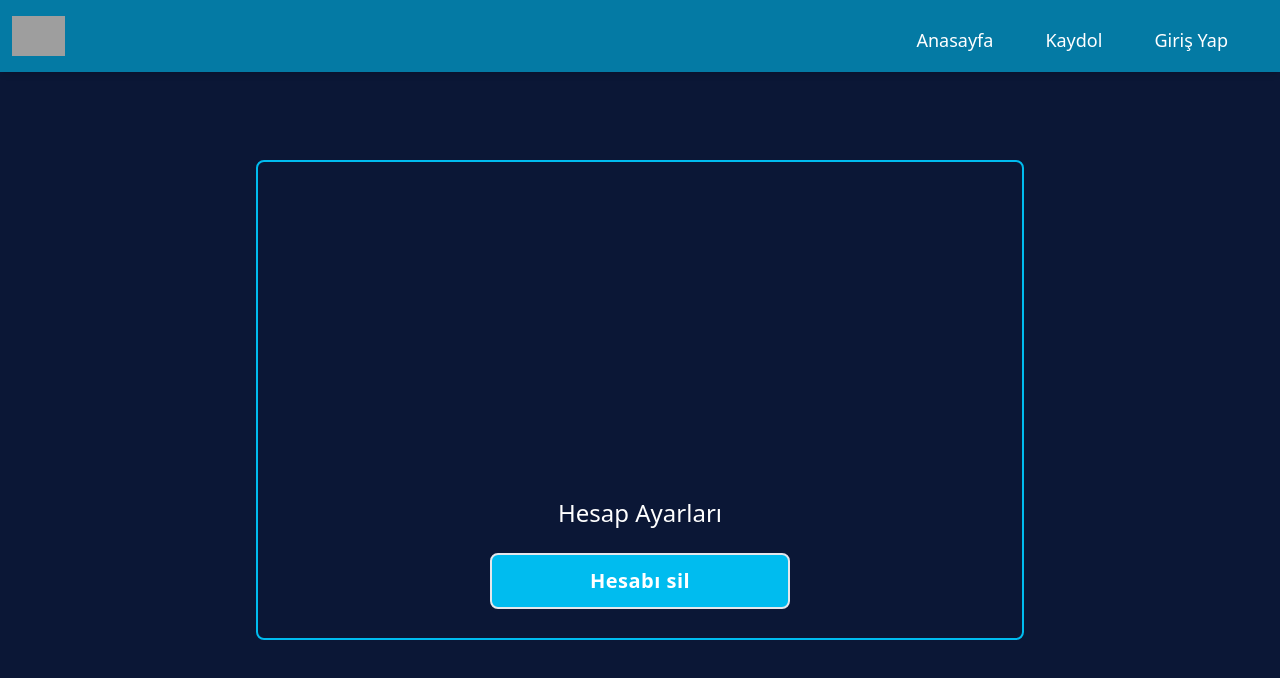
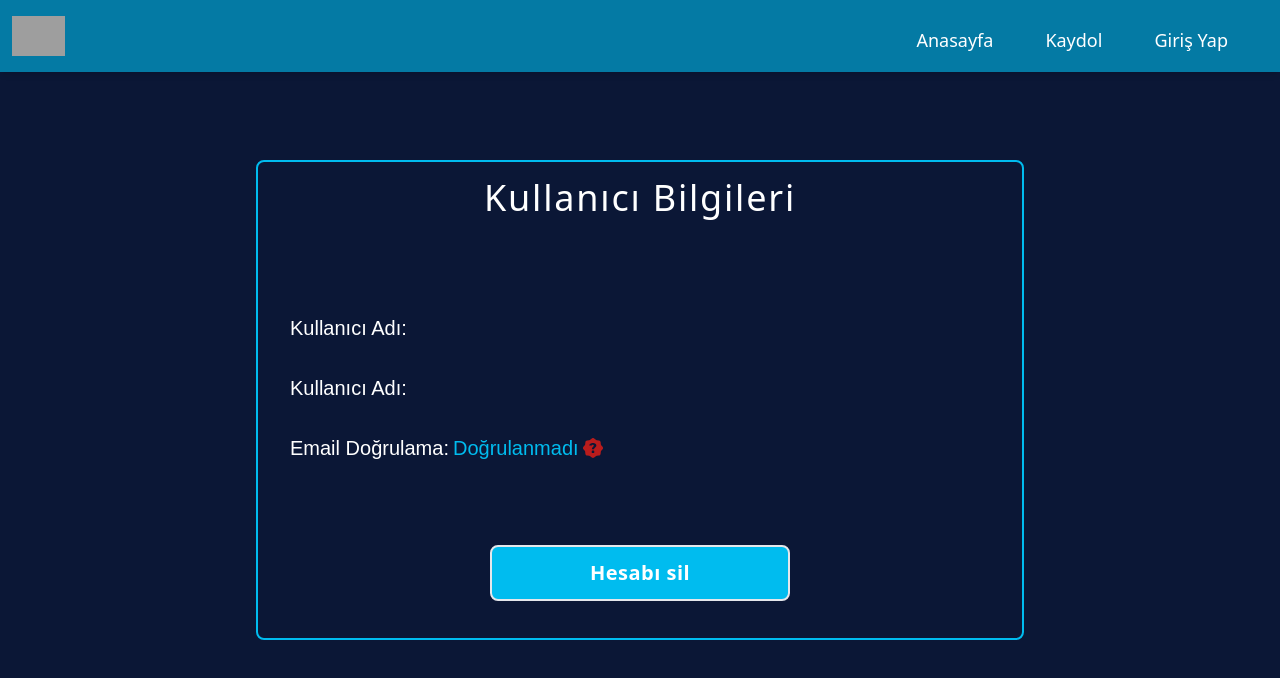
Before and after one commit to netcad3d/ReactVtkMaster, a React (Vite) app in the folder frontend/react-vtk/: page /Settings in a window 1280 px wide. Shown: the top 678 px of the page. Built offline with nearby package versions, Linux system fonts and the light colour scheme; grey boxes are pictures that could not be loaded.

Commit message:
Profile Page

```diff
--- a/frontend/react-vtk/src/pages/Settings.jsx
+++ b/frontend/react-vtk/src/pages/Settings.jsx
@@ -1,12 +1,69 @@
-const Settings =()=>{
-	return(
+import React from "react";
+
+import { useSelector } from "react-redux";
+import { GoVerified, GoUnverified } from "react-icons/go";
+
+const Settings = () => {
+  const auth = useSelector((state) => state.auth);
+
+  return (
     <div className="flex justify-center items-center bg-primary h-[100vh]">
-		<div className="p-4 flex flex-col justify-center items-center w-[90%] md:w-[60%] h-[60%] border-2 border-secondary rounded-lg">
-		  <div className="flex-[2] w-[full] h-[300px] mt-5" />
-		  <div className="flex-[1] flex justify-center items-center flex-col mt-3">
-			<h1 className=" text-white text-2xl text-center">
-			  Hesap Ayarları
+      <div className="p-4 flex flex-col justify-center items-center w-[95%] md:w-[60%] h-[70%] md:h-[60%] border-2 border-secondary rounded-lg">
+        <div className="h-[70%] w-[100%]">
+          <h1 className="text-white text-4xl text-center tracking-wider">
+            Kullanıcı Bilgileri
           </h1>
+          <ul
+            className="flex flex-col mt-[40px] md:mt-[80px] justify-center"
+            style={{ fontFamily: '"Exo-2", sans-serif' }}
+          >
+            <li className="p-4 md:flex">
+              <div className="flex w-[100%] flex-col md:flex-row">
+                <p className="text-xl text-white">Kullanıcı Adı:</p>
+                <p className="text-xl text-secondary md:ml-1">
+                  {auth.username}
+                </p>
+              </div>
+            </li>
+            <li className="p-4 flex">
+              <div className="w-[100%] ">
+                <div className="flex w-[100%] flex-col md:flex-row">
+                  <p className="text-xl text-white">Kullanıcı Adı:</p>
+                  <p className="text-xl text-secondary md:ml-1 ">
+                    {auth.email}
+                  </p>
+                </div>
+              </div>
+            </li>
+            <li className="p-4 flex">
+              <div className="w-[100%] ">
+                <div className="flex w-[100%] flex-col md:flex-row">
+                  <p className="text-xl text-white">Email Doğrulama:</p>
+                  <p className="text-xl text-secondary">
+                    {auth.verified === true ? (
+                      <div className="md:ml-1 flex items-center">
+                        Doğrulandı{" "}
+                        <GoVerified
+                          className="items-center ml-1 text-green-600"
+                          size={20}
+                        />
+                      </div>
+                    ) : (
+                      <div className="md:ml-1 flex items-center">
+                        Doğrulanmadı{" "}
+                        <GoUnverified
+                          className="items-center ml-1 text-red-700"
+                          size={20}
+                        />
+                      </div>
+                    )}
+                  </p>
+                </div>
+              </div>
+            </li>
+          </ul>
+        </div>
+        <div className="flex-[1] w-full flex justify-center items-center flex-col mt-3">
           <button
             className="btn-secondary w-full md:w-[300px] mt-6"
             onClick={() => navigate("/login")}
@@ -16,8 +73,7 @@ const Settings =()=>{
         </div>
       </div>
     </div>
-
-	)
-}
+  );
+};
 
 export default Settings;
```
Also changed, not shown: frontend/react-vtk/src/App.jsx (+5 -3 lines), frontend/react-vtk/public/verify-success.png (deleted). Lines whose indentation alone changed are shown as unchanged.
